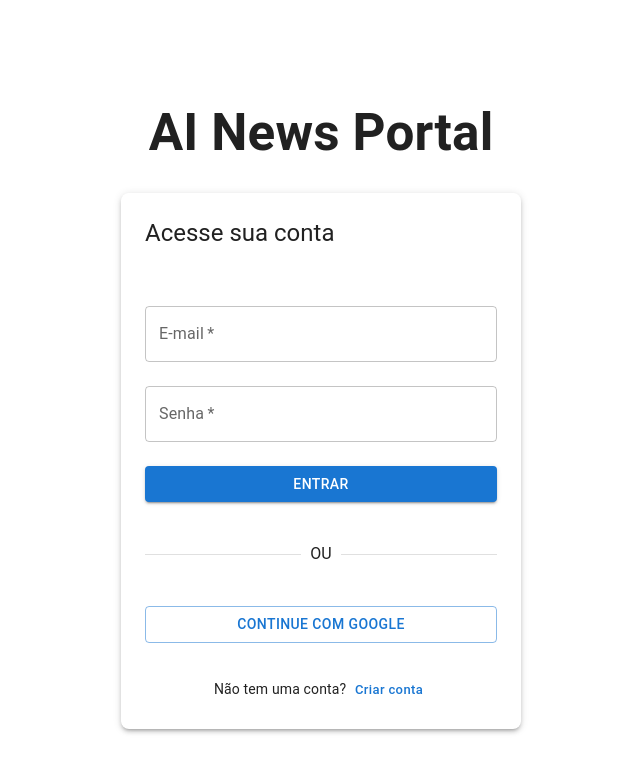
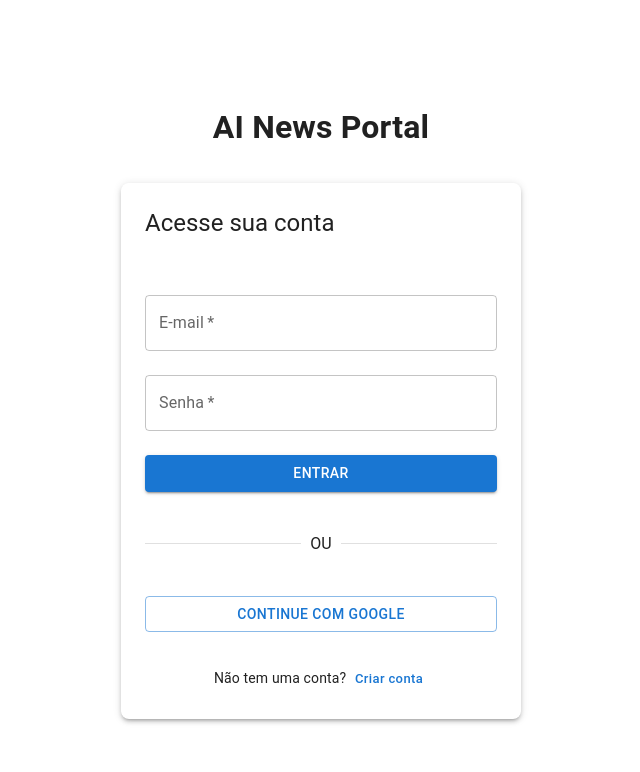
Before and after one commit to s4mp41xao/ai-news-portal, a React (Vite) app: page / in a window 1280 px wide. Shown: the top 772 px of the page, without its empty margins (319-959 px from the left). Built offline with nearby package versions, Linux system fonts and the light colour scheme; no server answers.

Commit message:
Refactor News component button position and update index.css to reflect changes

```diff
--- a/src/components/News.jsx
+++ b/src/components/News.jsx
@@ -116,7 +116,12 @@
                   target="_blank"
                   rel="noopener"
                   variant="contained"
-                  sx={{ mt: 'auto' }}
+                  sx={{
+                    position: 'absolute',
+                    bottom: 16,
+                    left: 16,
+                    zIndex: 1
+                  }}
                 >
                   Ler Completo
                 </Button>
--- a/src/index.css
+++ b/src/index.css
@@ -1,67 +1,4 @@
-:root {
-  font-family: Inter, system-ui, Avenir, Helvetica, Arial, sans-serif;
-  line-height: 1.5;
-  font-weight: 400;
-
-  color-scheme: light dark;
-  color: rgba(255, 255, 255, 0.87);
-  background-color: #242424;
-
-  font-synthesis: none;
-  text-rendering: optimizeLegibility;
-  -webkit-font-smoothing: antialiased;
-  -moz-osx-font-smoothing: grayscale;
+.card {
+  position: relative; /* Ensure the card is the positioning context for absolute elements */
+  padding-bottom: 60px; /* Add padding to the bottom to prevent overlap with the button */
 }
-
-a {
-  font-weight: 500;
-  color: #646cff;
-  text-decoration: inherit;
-}
-a:hover {
-  color: #535bf2;
-}
-
-body {
-  margin: 0;
-  min-height: 100vh;
-  display: flex;
-  flex-direction: column;
-}
-
-h1 {
-  font-size: 3.2em;
-  line-height: 1.1;
-}
-
-button {
-  border-radius: 8px;
-  border: 1px solid transparent;
-  padding: 0.6em 1.2em;
-  font-size: 1em;
-  font-weight: 500;
-  font-family: inherit;
-  background-color: #1a1a1a;
-  cursor: pointer;
-  transition: border-color 0.25s;
-}
-button:hover {
-  border-color: #646cff;
-}
-button:focus,
-button:focus-visible {
-  outline: 4px auto -webkit-focus-ring-color;
-}
-
-@media (prefers-color-scheme: light) {
-  :root {
-    color: #213547;
-    background-color: #ffffff;
-  }
-  a:hover {
-    color: #747bff;
-  }
-  button {
-    background-color: #f9f9f9;
-  }
-}
```
